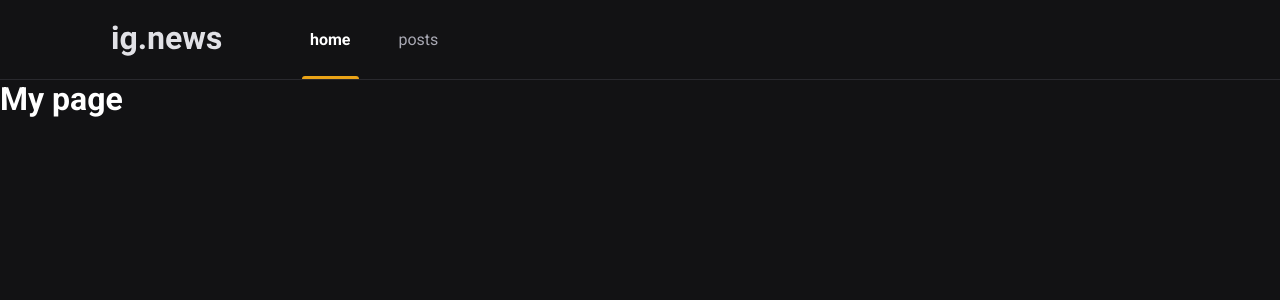
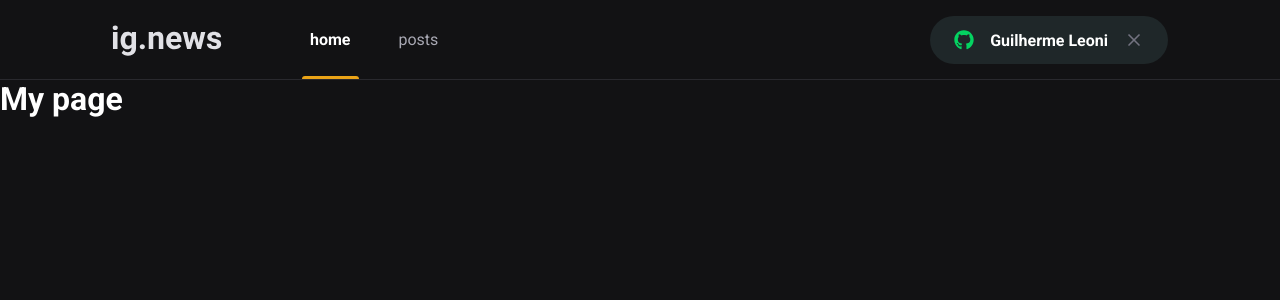
Before and after one commit to GuiLeoni14/ig_news, a Next.js app: page / in a window 1280 px wide. Shown: the top 300 px of the page. Built offline with nearby package versions, Linux system fonts and the light colour scheme.

Commit message:
adicionando button de signIn

```diff
--- a/package.json
+++ b/package.json
@@ -9,6 +9,7 @@
     "next": "^12.1.6",
     "react": "^18.2.0",
     "react-dom": "^18.2.0",
+    "react-icons": "^4.4.0",
     "react-is": "^18.2.0",
     "sass": "^1.54.4",
     "styled-components": "^5.3.5"
--- a/src/components/Header/index.tsx
+++ b/src/components/Header/index.tsx
@@ -1,3 +1,4 @@
+import { SignButton } from '../SignButton';
 import styled from './styles.module.scss';
 
 export function Header() {
@@ -11,6 +12,7 @@
                     </a>
                     <a href="#">posts</a>
                 </nav>
+                <SignButton />
             </div>
         </header>
     );
--- a/src/components/Header/styles.module.scss
+++ b/src/components/Header/styles.module.scss
@@ -46,4 +46,7 @@
             }
         }
     }
+    button{
+        margin-left: auto;
+    }
 }
--- /dev/null
+++ b/src/components/SignButton/index.tsx
@@ -0,0 +1,15 @@
+import { FaGithub } from 'react-icons/fa';
+import { FiX } from 'react-icons/fi';
+import styled from './styles.module.scss';
+export function SignButton() {
+    const isUserLoggedIn = true;
+    return isUserLoggedIn ? (
+        <button type="button" className={styled.signInButton}>
+            <FaGithub color="#04d361" /> Guilherme Leoni <FiX color="#737380" className={styled.closeIcon} />
+        </button>
+    ) : (
+        <button type="button" className={styled.signInButton}>
+            <FaGithub color="#eba417" /> Sign in with Github
+        </button>
+    );
+}
--- /dev/null
+++ b/src/components/SignButton/styles.module.scss
@@ -0,0 +1,33 @@
+.signInButton {
+    height: 3rem;
+    border-radius: 3rem;
+    background: var(--gray-850);
+    border: 0;
+    padding: 0 1.5rem;
+
+    display: flex;
+    align-items: center;
+    justify-content: center;
+
+    color: var(--white);
+    font-weight: bold;
+
+    svg {
+        width: 20px;
+        height: 20px;
+    }
+
+    svg:first-child {
+        margin-right: 1rem;
+    }
+
+    svg.closeIcon{
+        margin-left: 1rem;
+    }
+
+    transition: filter 0.2s;
+
+    &:hover {
+        filter: brightness(0.8);
+    }
+}
--- a/src/styles/global.scss
+++ b/src/styles/global.scss
@@ -10,6 +10,7 @@
     --gray-100: #e1e1e6;
     --gray-300: #a8a8b3;
     --gray-800: #29292e;
+    --gray-850: #1f2729;
     --gray-900: #121214;
 
     --cyan-500: #61dafb;
```
